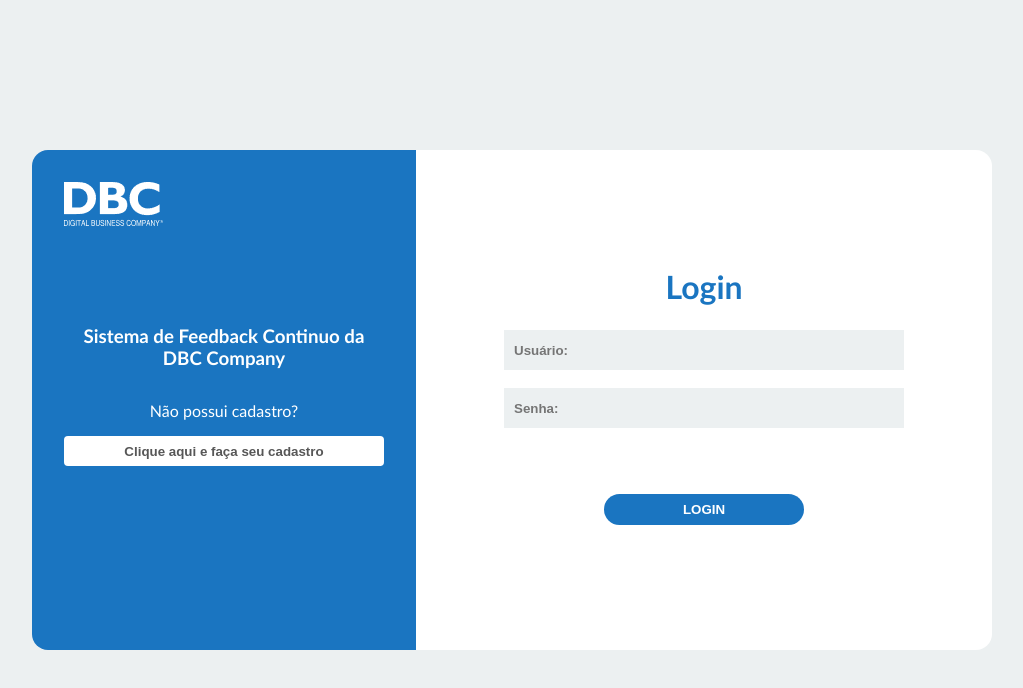
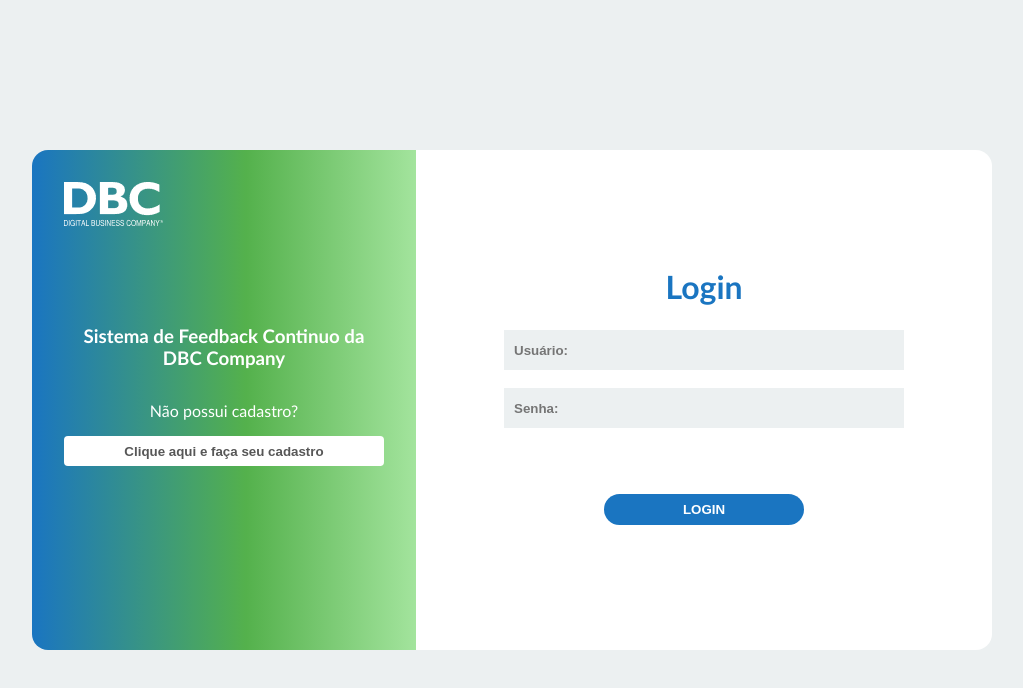
Before and after one commit to vtrajanodev/feedbackscontinuosfront, a React (Create React App) app: page /login in a window 1280 px wide. Shown: the top 688 px of the page, without its empty margins (128-1151 px from the left). Built offline with nearby package versions, Linux system fonts and the light colour scheme.

Commit message:
Transiçao de fundo layout

```diff
--- a/src/pages/styles/global.css
+++ b/src/pages/styles/global.css
@@ -4,6 +4,7 @@
   --light-green: #58af9b;
   --light-gray: #7f8c8d;
   --white: #fff;
+  --blue: #1A75C1;
 }
 
 * {
--- a/src/pages/styles/loginAndRegister.module.css
+++ b/src/pages/styles/loginAndRegister.module.css
@@ -17,7 +17,8 @@
 
 .signIn {
   width: 40%;
-  background-color:#1A75C1;
+  background: linear-gradient(
+    90deg, #1A75C1 0%, #54B14C 55.73%, #A3E49D 100%);;
   padding: 2rem;
   border-radius: 1rem 0 0 1rem;
   height: 100%;
```
